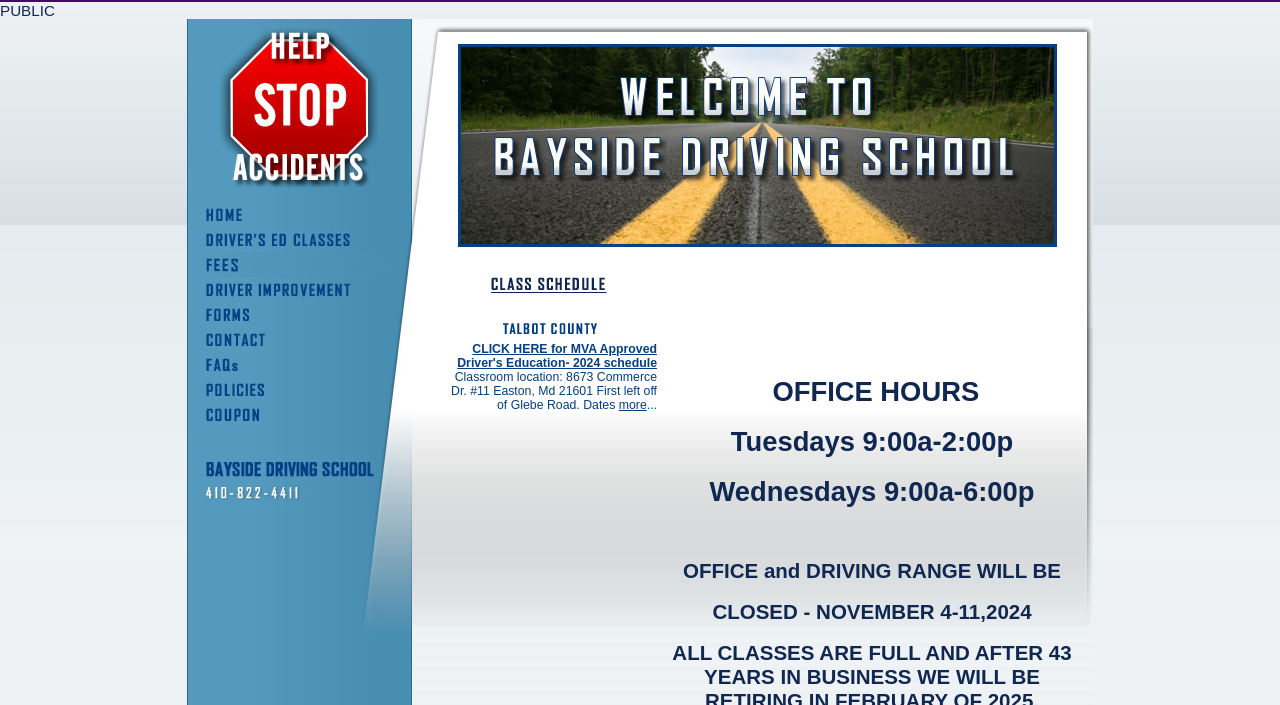
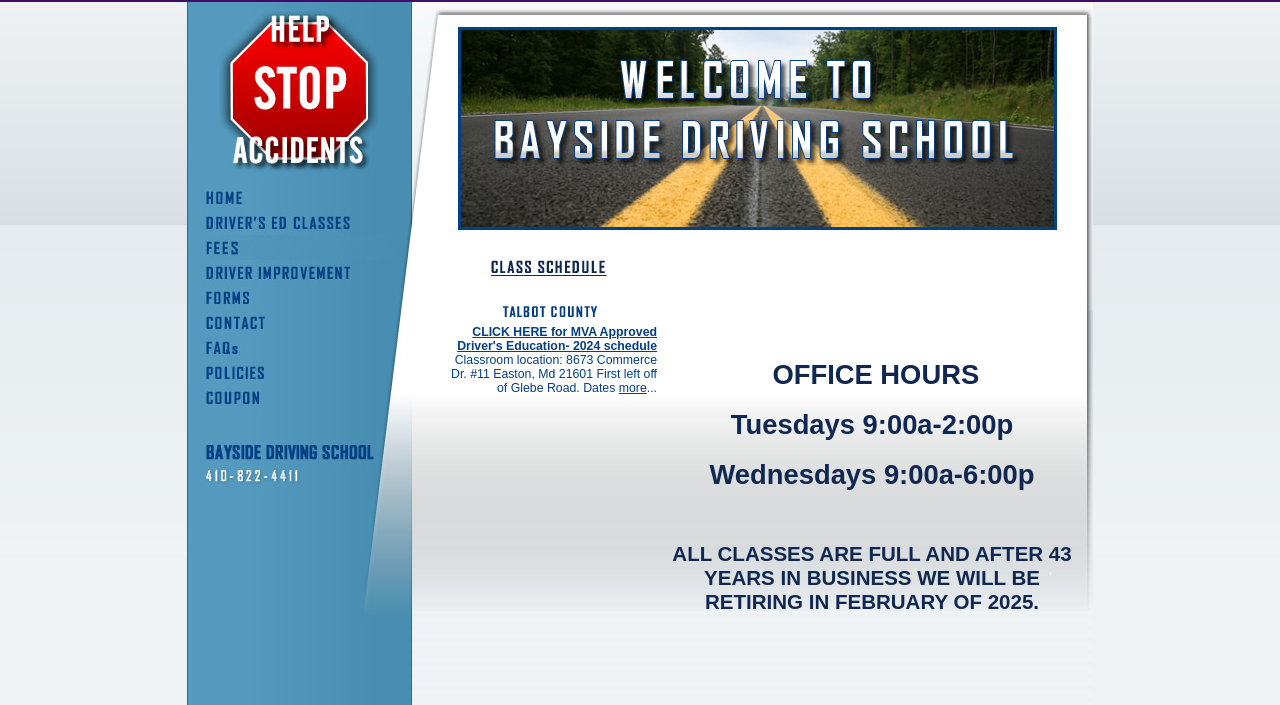
Before and after one commit to simulacra10/baysidedriving.net, a website: page public/index.html in a window 1280 px wide. Shown: the part 79-784 px from the top of the page. Drawn offline with Linux system fonts and the light colour scheme.

Commit message:
Commented out driving range message.

```diff
--- a/public/index.html
+++ b/public/index.html
@@ -101,7 +101,7 @@ $('a[rel*="lightbox"]').lightBox();
         <h2>Bayside Driving School is now <a href="https://www.baycountrydrivingschool.com">Bay Country Driving School</a></h2>
     </div>
 
-PUBLIC
+
 
 <table width="906" cellpadding="0" cellspacing="0" align="center" border="0" style="background:URL(images/page_bg_rpt.jpg) repeat-y left top;">
 <tr>
@@ -144,8 +144,8 @@ PUBLIC
 <h1>Tuesdays 9:00a-2:00p</h1>
 <h1>Wednesdays 9:00a-6:00p</h1>
 <div>&nbsp;</div>
-<h2>OFFICE and DRIVING RANGE WILL BE</h2>
-<h2>CLOSED - NOVEMBER 4-11,2024</h2>
+<!-- <h2>OFFICE and DRIVING RANGE WILL BE</h2>
+<h2>CLOSED - NOVEMBER 4-11,2024</h2> -->
 <h2>ALL CLASSES ARE FULL AND AFTER 43 YEARS IN BUSINESS WE WILL BE RETIRING IN FEBRUARY OF 2025.</h2>
 <div>&nbsp;</div>
 </div>
```
